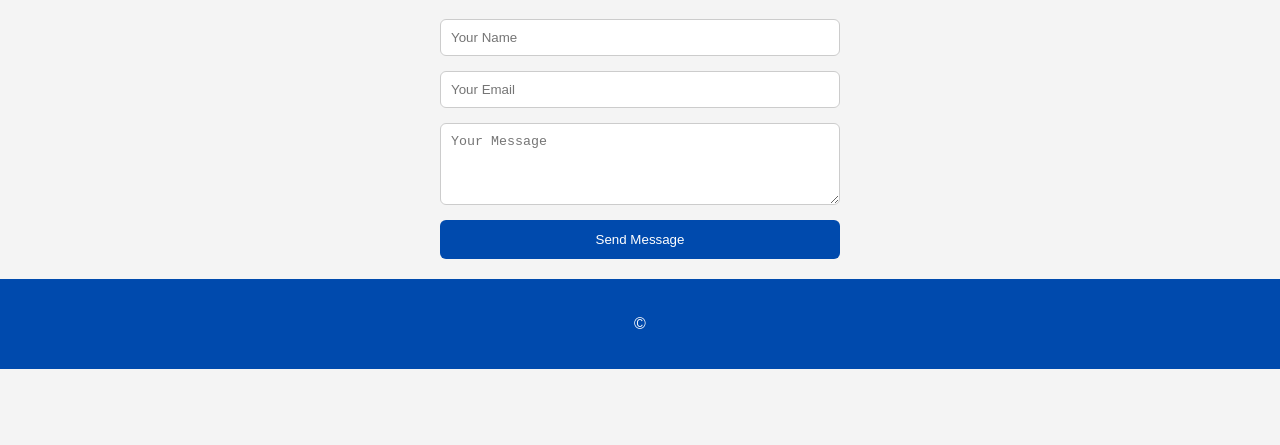
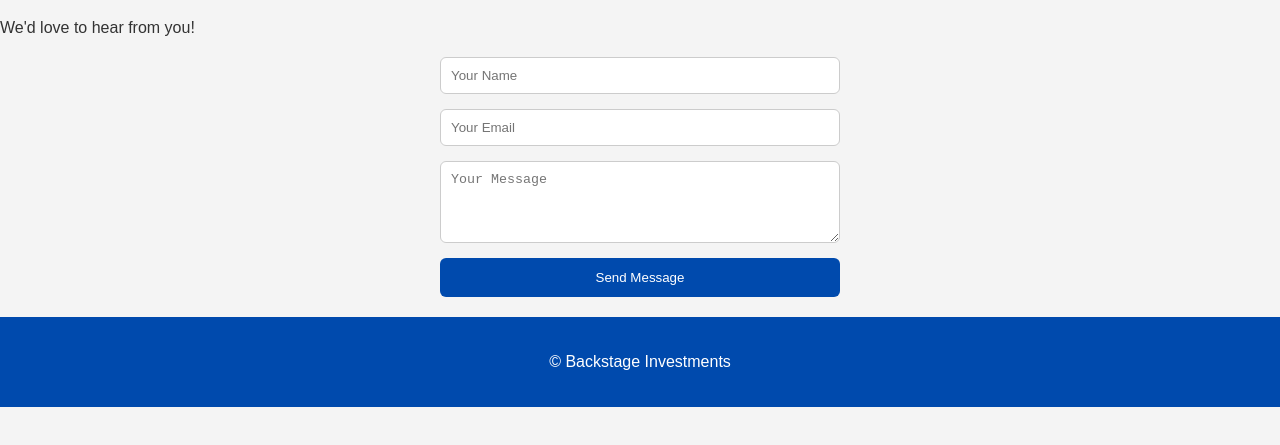
Before and after one commit to exlipseau/business-website1, a plain HTML site: page contact.html in a window 1280 px wide. Shown: the part 109-554 px from the top of the page. Drawn offline with Linux system fonts and the light colour scheme.

Commit message:
Update contact.html

```diff
--- a/contact.html
+++ b/contact.html
@@ -3,7 +3,7 @@
 <head>
   <meta charset="UTF-8">
   <meta name="viewport" content="width=device-width, initial-scale=1.0">
-  <title>Contact – <!-- ✅ Your Business Name --></title>
+  <title>Contact – Backstage Investments</title>
   <link rel="stylesheet" href="style.css">
 </head>
 <body>
@@ -20,7 +20,7 @@
 
   <main class="content">
     <h1>Contact Us</h1>
-    <p><!-- ✅ Add a short intro (e.g. “We’d love to hear from you!”) --></p>
+    <p>We'd love to hear from you!</p>
 
     <!-- ✅ Simple contact form -->
     <form id="contact-form">
@@ -35,7 +35,7 @@
   </main>
 
   <footer>
-    <p>© <!-- ✅ Your Business Name --></p>
+    <p>© Backstage Investments</p>
   </footer>
 
   <script src="script.js"></script>
```
